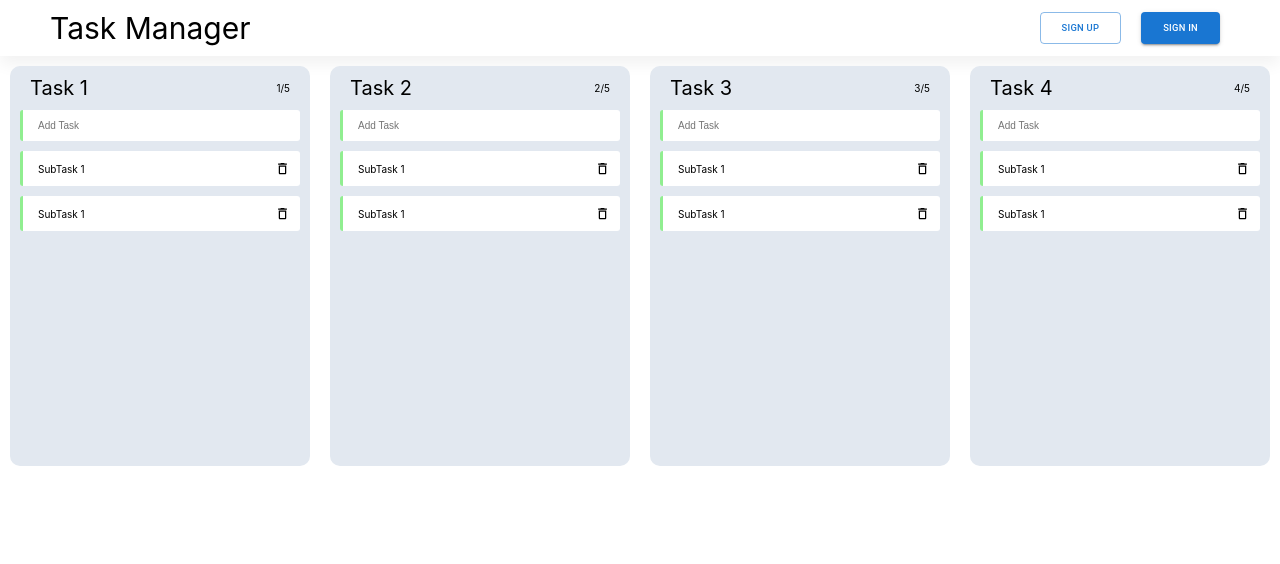
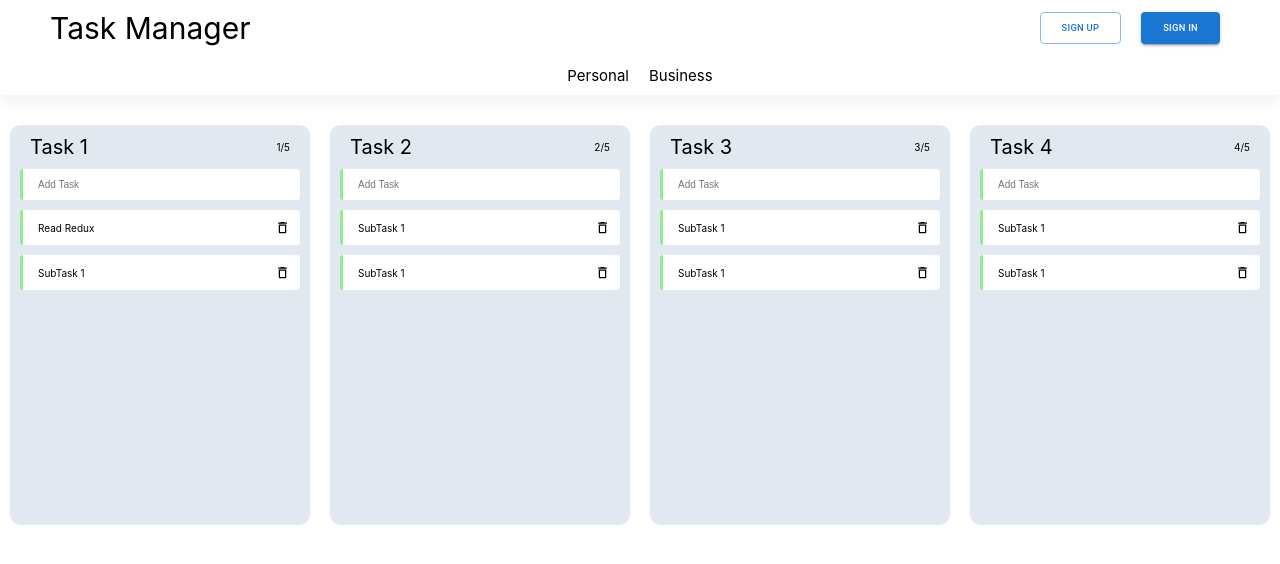
Before and after one commit to 1711shashank/Task_Manager, a React (Create React App) app: page / in a window 1280 px wide. Shown: the top 564 px of the page. Built offline with nearby package versions, Linux system fonts and the light colour scheme.

Commit message:
Personal/business

```diff
--- a/src/App.js
+++ b/src/App.js
@@ -1,14 +1,16 @@
 import './App.css';
 import Tasks from './Tasks';
 import Header from './Header';
+import Navbar from './Navbar';
 
 function App() {
   return (
     <>
-    <div className="App">
-      <Header/>
-      <Tasks/>
-    </div>
+      <div className="App">
+        <Header />
+        <Navbar />
+        <Tasks />
+      </div>
     </>
   );
 }
--- /dev/null
+++ b/src/Navbar.css
@@ -0,0 +1,12 @@
+.navbar{
+    display: flex;
+    justify-content: center;
+    background-color: #FFFFFF;
+    box-shadow: 0 0.8rem 1.5rem #f2f2f2;
+    margin-bottom: 2rem;
+}
+
+.navbar > *{
+    font-size: 1.5rem;
+    padding: 1rem;
+}
--- /dev/null
+++ b/src/Navbar.js
@@ -0,0 +1,16 @@
+import React from 'react'
+import './Navbar.css'
+
+const Navbar = () => {
+    return (
+        <>
+            <div className='navbar'>
+                <p>Personal</p>
+                <p>Business</p>
+            </div>
+        </>
+
+    )
+}
+
+export default Navbar
--- a/src/SubTasks.js
+++ b/src/SubTasks.js
@@ -12,6 +12,7 @@ const SubTask = (props) => {
         e.preventDefault();
         const newEntry = { id: Math.random()*10,  SubTaskName : newSubTask, SubTaskStatus:false };
         setSubTasks([...subTasks, newEntry]);
+        setNewSubTask('');
 
     }
 
--- a/src/Tasks.css
+++ b/src/Tasks.css
@@ -1,6 +1,7 @@
 .tasks{
     display: flex;
     flex-wrap: wrap;
+    justify-content: center;
 }
 .task{
     margin: 1rem;
--- a/src/Tasks.js
+++ b/src/Tasks.js
@@ -4,7 +4,7 @@ import './Tasks.css'
 
 const Tasks = () => {
     const Tasks = [
-        { id: 1, TaskName: 'Task 1', SubTasksFinished : 1, SubTasksTotal:5, SubTasks: [{ id: 1, SubTaskName: "SubTask 1", SubTaskStatus: true },{ id: 2, SubTaskName: "SubTask 1", SubTaskStatus: true }] },
+        { id: 1, TaskName: 'Task 1', SubTasksFinished : 1, SubTasksTotal:5, SubTasks: [{ id: 1, SubTaskName: "Read Redux", SubTaskStatus: true },{ id: 2, SubTaskName: "SubTask 1", SubTaskStatus: true }] },
         { id: 2, TaskName: 'Task 2', SubTasksFinished : 2, SubTasksTotal:5, SubTasks: [{ id: 1, SubTaskName: "SubTask 1", SubTaskStatus: true },{ id: 2, SubTaskName: "SubTask 1", SubTaskStatus: true }] },
         { id: 3, TaskName: 'Task 3', SubTasksFinished : 3, SubTasksTotal:5, SubTasks: [{ id: 1, SubTaskName: "SubTask 1", SubTaskStatus: true },{ id: 2, SubTaskName: "SubTask 1", SubTaskStatus: true }] },
         { id: 4, TaskName: 'Task 4', SubTasksFinished : 4, SubTasksTotal:5, SubTasks: [{ id: 1, SubTaskName: "SubTask 1", SubTaskStatus: true },{ id: 2, SubTaskName: "SubTask 1", SubTaskStatus: true }] }
@@ -26,7 +26,6 @@ const Tasks = () => {
                 ))}
             </div>
         </>
-
     )
 }
 
```
